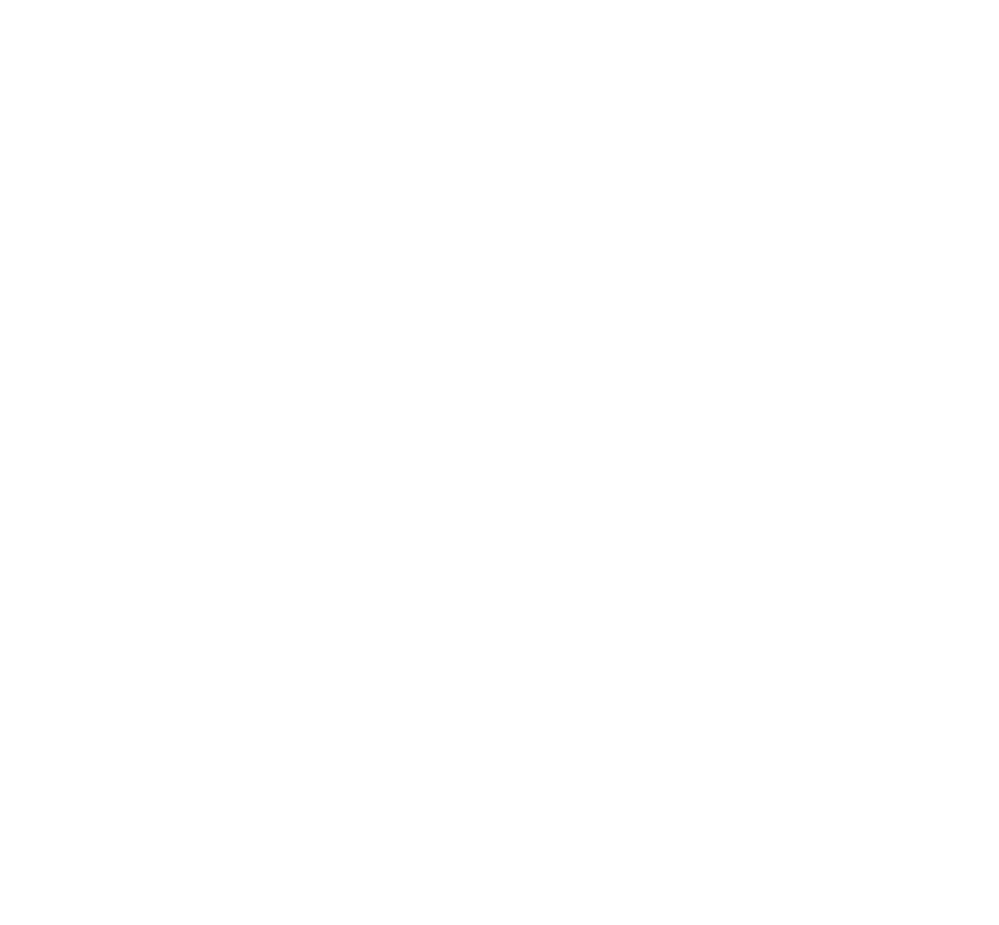
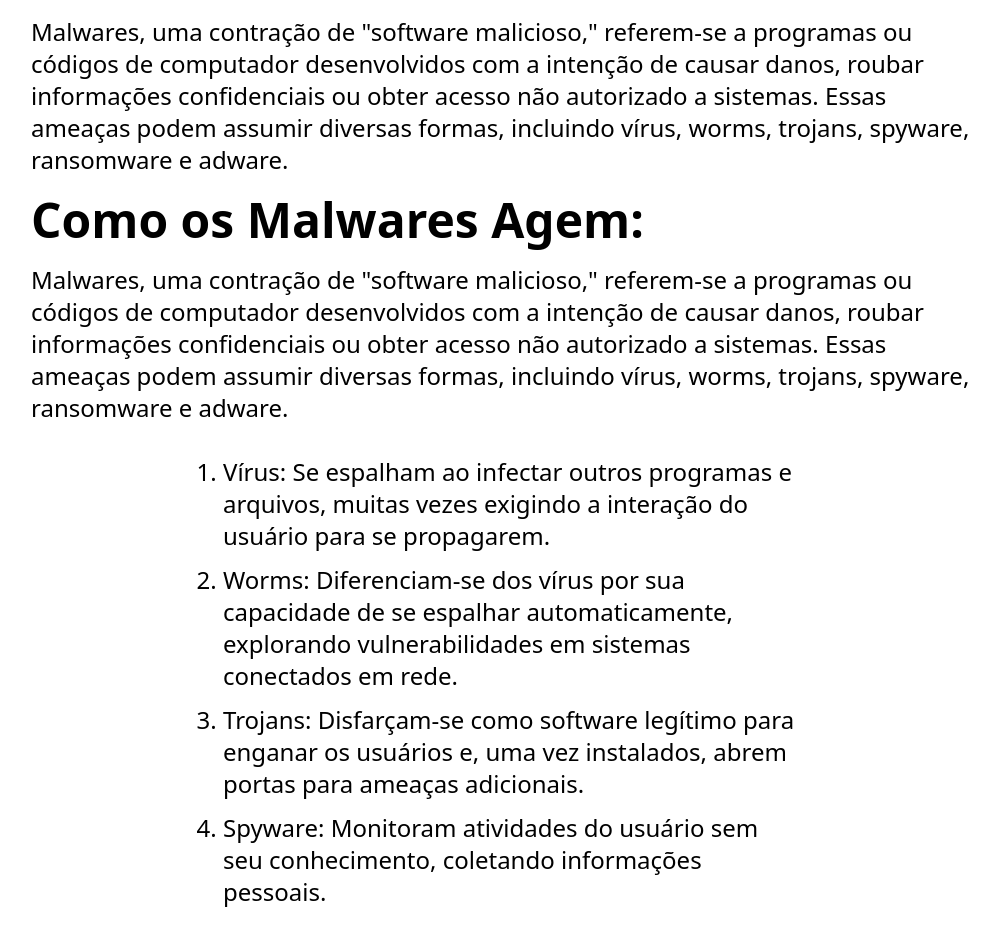
Before and after one commit to Bruno080510/SiteBuzzer, a React (Create React App) app: page /post in a window 1280 px wide. Before the commit this address had no page. Shown: the part 164-1089 px from the top of the page, without its empty margins (129-1128 px from the left). Before the commit the page ends 800 px from the top, so only its background shows below. Built offline with nearby package versions, Linux system fonts and the light colour scheme.

Commit message:
melhorando

```diff
--- a/src/components/Navbar.jsx
+++ b/src/components/Navbar.jsx
@@ -15,7 +15,9 @@
                     <h1 className=" pe-6">Serviços</h1>
                 </Link>
                 <h1 className=" pe-6">Sobre</h1>
-                <h1>Blog</h1>
+                <Link to='/blog'>
+                    <h1>Blog</h1>
+                </Link>
             </div>
         </div>
     )
--- a/src/index.jsx
+++ b/src/index.jsx
@@ -5,6 +5,7 @@
 import Home from './pages/Home';
 import Blog from './pages/Blog';
 import Servicos from './pages/Servicos';
+import Post from './pages/Post';
 
 import {createBrowserRouter, RouterProvider} from 'react-router-dom'
 
@@ -25,6 +26,10 @@
         path: "/servicos",
         element: <Servicos/>
       },
+      {
+        path: "/post",
+        element: <Post/>
+      },
     ]
   }
 ])
--- a/src/pages/Blog.jsx
+++ b/src/pages/Blog.jsx
@@ -1,9 +1,64 @@
-function Blog (){
-    return(
-        <div className=" pt-24">
-            <h1>blog</h1>
+import { Link } from 'react-router-dom';
+
+function Blog() {
+  return (
+    <div className="py-28 flex items-center justify-center flex-col">
+      <a className="flex flex-col w-[750px] h-[250px] items-center bg-white border border-gray-200 rounded-lg shadow md:flex-row md:max-w-xl hover:bg-gray-100 dark:border-gray-700 dark:bg-gray-800 dark:hover:bg-gray-700">
+        <img
+          className="object-fit w-full rounded-t-lg h-full md:h-auto md:w-48 md:rounded-none md:rounded-s-lg"
+          src="https://www.cisco.com/c/dam/assets/swa/img/anchor-info/what-is-it-security-628x353.jpg"
+          alt=""
+        />
+        <div className="flex flex-col justify-between p-4 leading-normal">
+          <h5 className="mb-2 text-2xl font-bold tracking-tight text-gray-900 dark:text-white">Noteworthy technology acquisitions 2021</h5>
+          <p className="mb-3 font-normal text-gray-700 dark:text-gray-400">Here are the biggest enterprise technology acquisitions of 2021 so far, in reverse chronological order.</p>
         </div>
-    )
+      </a>
+      <div className="flex flex-row space-x-4">
+        <Link to="/post">
+          <Card
+            urlImage="https://img.freepik.com/vetores-gratis/ilustracao-do-conceito-de-testador-de-software_114360-12815.jpg?w=740&t=st=1699884752~exp=1699885352~hmac=1a15f3bc74b381bbc62406fa4ef24f7325a3d7583deb5ebd26c77b6ad189d3ae"
+            title="Desvendando os Malwares: O Que São e Como Proteger Seu Computador"
+            text="Os malwares representam uma ameaça persistente no mundo digital, podendo comprometer a segurança de computadores e dados pessoais. Neste post, vamos explorar o universo dos malwares, compreendendo o que são, como agem e, o mais importante, como podemos proteger nossos dispositivos contra essas ameaças."
+          />
+        </Link>
+        <Card
+          title="Vazamentos de Dados: Lições Aprendidas dos Casos Mais Impactantes"
+          text="Vazamentos de dados ameaçam a segurança digital, expondo informações confidenciais e afetando usuários globalmente. Exploraremos casos notórios, analisaremos causas e forneceremos medidas práticas para proteger informações pessoais."
+          urlImage="https://img.freepik.com/vetores-gratis/ilustracao-do-conceito-de-malware-para-roubo-de-dados_114360-7387.jpg?w=740&t=st=1699885211~exp=1699885811~hmac=00d33545f78423f310e8c61d442a66a09145dc79b2634be41773d6fa5a36f551"
+        />
+        <Card
+          title="Título do Terceiro Card"
+          text="Texto do Terceiro Card. Pode adicionar mais conteúdo aqui conforme necessário."
+          urlImage="https://example.com/image3.jpg"
+        />
+      </div>
+    </div>
+  );
 }
 
-export default Blog
+function Card({ text, title, urlImage }) {
+  return (
+    <div className="pt-20 pe-3 flex-shrink-0 w-[300px]">
+      <div className="h-[600px] max-w-sm bg-white border border-gray-200 rounded-lg shadow dark:bg-gray-800 dark:border-gray-700">
+        <a href="#">
+          <img className="rounded-t-lg" src={urlImage} alt="" />
+        </a>
+        <div className="p-5">
+          <a href="#">
+            <h5 className="mb-2 text-lg font-bold tracking-tight text-gray-900 dark:text-white">{title}</h5>
+          </a>
+          <p className="mb-3 font-normal text-sm text-gray-700 dark:text-gray-400">{text}</p>
+          <a href="#" className="inline-flex items-center px-3 py-2 text-sm font-medium text-center text-white bg-blue-700 rounded-lg hover:bg-blue-800 focus:ring-4 focus:outline-none focus:ring-blue-300 dark:bg-blue-600 dark:hover:bg-blue-700 dark:focus:ring-blue-800">
+            Read more
+            <svg className="rtl:rotate-180 w-3.5 h-3.5 ms-2" aria-hidden="true" xmlns="http://www.w3.org/2000/svg" fill="none" viewBox="0 0 14 10">
+              <path stroke="currentColor" strokeLinecap="round" strokeLinejoin="round" strokeWidth="2" d="M1 5h12m0 0L9 1m4 4L9 9" />
+            </svg>
+          </a>
+        </div>
+      </div>
+    </div>
+  );
+}
+
+export default Blog;
--- /dev/null
+++ b/src/pages/Post.jsx
@@ -0,0 +1,47 @@
+import React from 'react';
+
+function Post() {
+
+  return (
+    <div className='pt-28 flex-col px-40'>
+                    <div>
+                        <h1 className=' text-5xl font-bold pb-5'>O Que São Malwares?</h1>
+                        <p className=' text-2xl pb-5'>Malwares, uma contração de "software malicioso," referem-se a programas ou códigos de computador desenvolvidos com a intenção de causar danos, roubar informações confidenciais ou obter acesso não autorizado a sistemas.
+                            Essas ameaças podem assumir diversas formas, incluindo vírus, worms, trojans, spyware, ransomware e adware.</p>
+                    </div>
+                    <div>
+                        <h1 className=' text-5xl font-bold pb-5'>Como os Malwares Agem:</h1>
+                        <p className=' text-2xl pb-8'>Malwares, uma contração de "software malicioso," referem-se a programas ou códigos de computador desenvolvidos com a intenção de causar danos, roubar informações confidenciais ou obter acesso não autorizado a sistemas.
+                            Essas ameaças podem assumir diversas formas, incluindo vírus, worms, trojans, spyware, ransomware e adware.</p>
+                    </div>
+                    <div>
+
+                            <ol className='text-2xl list-decimal flex items-center justify-center flex-col px-48	'>
+                                <li className='pb-3'>
+                                     Vírus: Se espalham ao infectar outros programas e arquivos, muitas vezes exigindo a interação do usuário para se propagarem.
+                                </li>
+
+                                <li className='pb-3'>
+                                 Worms: Diferenciam-se dos vírus por sua capacidade de se espalhar automaticamente, explorando vulnerabilidades em sistemas conectados em rede.
+                                </li>
+                                <li className='pb-3'>
+                                 Trojans: Disfarçam-se como software legítimo para enganar os usuários e, uma vez instalados, abrem portas para ameaças adicionais.
+                                </li>
+                                <li className='pb-3'>
+                                     Spyware: Monitoram atividades do usuário sem seu conhecimento, coletando informações pessoais.
+                                </li>
+                                <li className='pb-3'>
+                                Ransomware: Criptografam dados e exigem pagamento para restaurar o acesso, representando uma ameaça séria para empresas e usuários individuais.
+                                </li>
+                                <li className='pb-3'>
+                                Adware: Exibe anúncios intrusivos e, em alguns casos, pode coletar dados de navegação.
+
+                                </li>
+                            </ol>
+                        </div>
+
+    </div>
+  );
+}
+
+export default Post;
--- /dev/null
+++ b/src/pages/Sobre.jsx
@@ -0,0 +1,5 @@
+function Sobre (){
+    return(
+        <div></div>
+    )
+}
```
